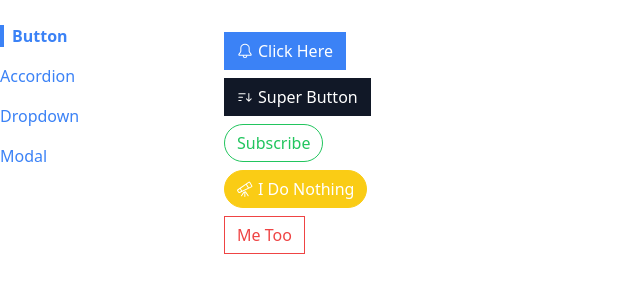
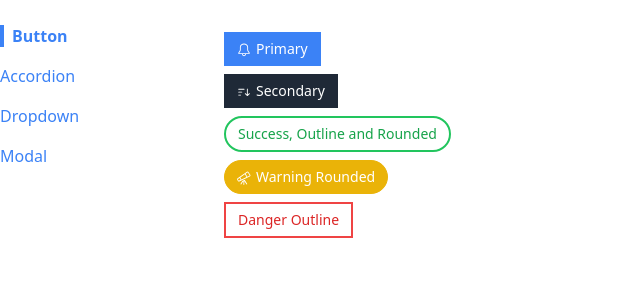
Before and after one commit to miguelkubrusly/components-showcase-app, a React (Create React App) app: page /button in a window 1280 px wide. Shown: the top 300 px of the page, without its empty margins (0-640 px from the left). Built offline with nearby package versions, Linux system fonts and the light colour scheme.

Commit message:
feat(button): personal styling

```diff
--- a/src/components/Button.tsx
+++ b/src/components/Button.tsx
@@ -13,20 +13,24 @@ function Button({
   ...rest
 }: ButtonProps) {
   const classes: string = twMerge(
-    classNames(rest.className, "flex text-center px-3 py-1.5 border m-2", {
-      "border-blue-500 bg-blue-500 text-white": primary,
-      "border-gray-900 bg-gray-900 text-white": secondary,
-      "border-green-500 bg-green-500 text-white": success,
-      "border-yellow-400 bg-yellow-400 text-white": warning,
-      "border-red-500 bg-red-500 text-white": danger,
-      "rounded-full": rounded,
-      "bg-transparent": outline,
-      "text-blue-500": outline && primary,
-      "text-gray-900": outline && secondary,
-      "text-green-500": outline && success,
-      "text-yellow-400": outline && warning,
-      "text-red-500": outline && danger,
-    })
+    classNames(
+      rest.className,
+      "flex text-sm text-center px-3 py-1.5 border border-solid font-medium m-2",
+      {
+        "border-blue-500 border bg-blue-500 text-white": primary,
+        "border-gray-800 bg-gray-800 text-white": secondary,
+        "border-green-500 bg-green-500 text-white": success,
+        "border-yellow-500 bg-yellow-500 text-white": warning,
+        "border-red-500 bg-red-500 text-white": danger,
+        "rounded-full": rounded,
+        "border-2 bg-transparent": outline,
+        "text-blue-600": outline && primary,
+        "text-gray-900": outline && secondary,
+        "text-green-600": outline && success,
+        "text-yellow-600": outline && warning,
+        "text-red-600": outline && danger,
+      }
+    )
   );
 
   return (
--- a/src/pages/ButtonPage.tsx
+++ b/src/pages/ButtonPage.tsx
@@ -6,20 +6,21 @@ function ButtonPage() {
     <div>
       <Button primary>
         <GoBell />
-        Click Here
+        Primary
       </Button>
       <Button secondary>
         <GoSortDesc />
-        Super Button
+        Secondary
       </Button>
       <Button success outline rounded>
-        Subscribe
+        Success, Outline and Rounded
       </Button>
       <Button warning rounded>
-        <GoTelescope />I Do Nothing
+        <GoTelescope />
+        Warning Rounded
       </Button>
       <Button danger outline>
-        Me Too
+        Danger Outline
       </Button>
     </div>
   );
```
